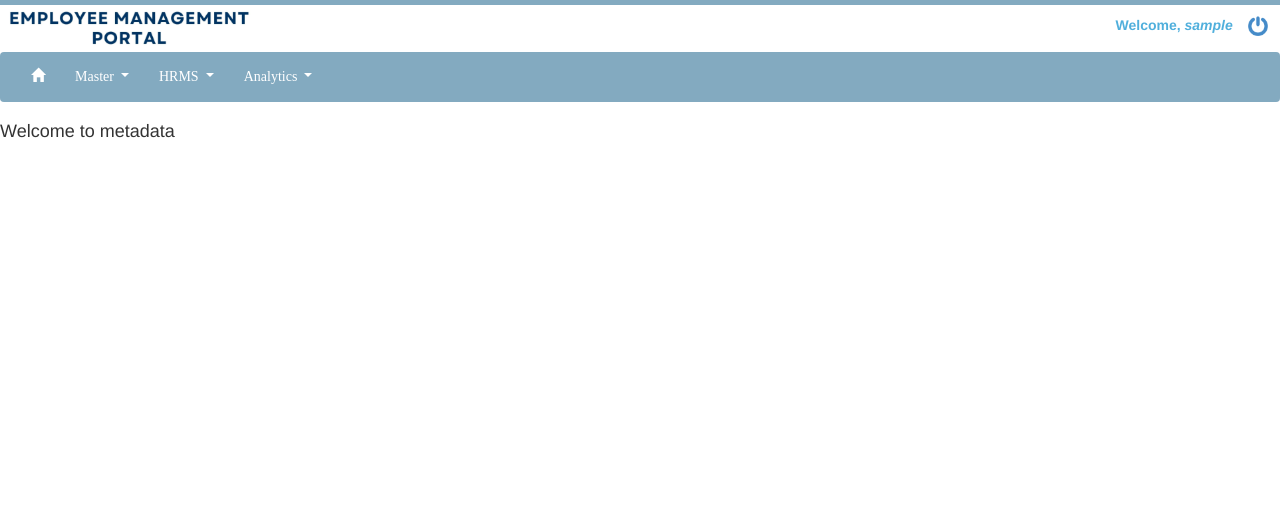
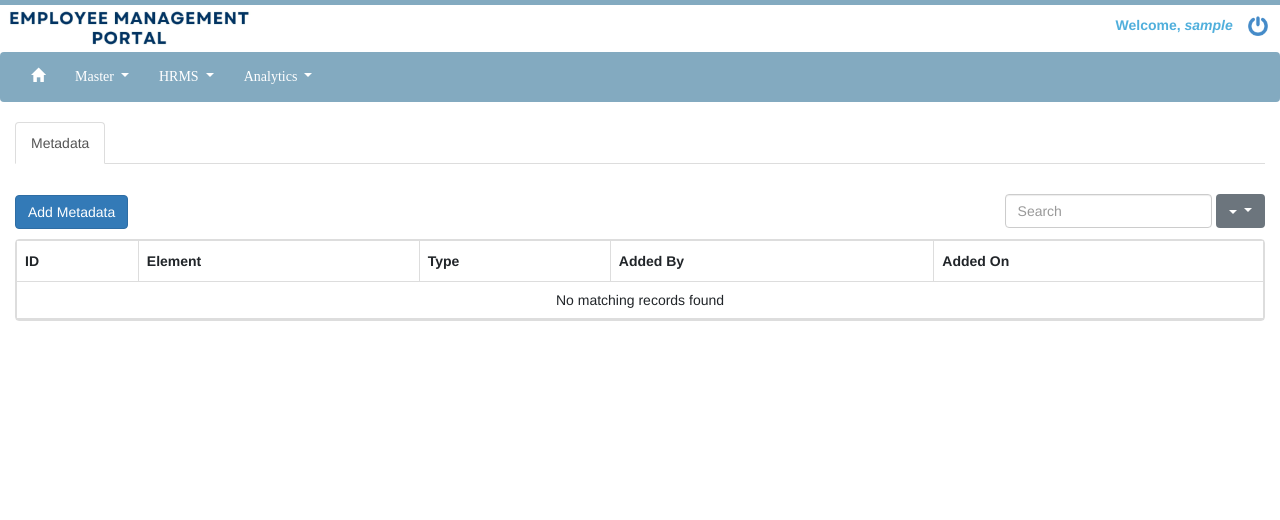
Before and after one commit to mayurkarale34/employee_management, a Flask app: template templates/metadata.html in a window 1280 px wide. Shown: the top 520 px of the page. Run offline with Flask 3, Linux system fonts and the light colour scheme; the template is opened without the code that fills it: most values are stand-ins (such as "Sample title", 1, 10 or a date in 2020); some libraries are stand-ins or nearby versions.

Commit message:
metadata changes

```diff
--- a/templates/header.html
+++ b/templates/header.html
@@ -35,7 +35,7 @@
             Master
         </a>
         <div class="dropdown-menu" aria-labelledby="navbarDropdown1">
-            <a class="dropdown-item" href="#">Metadata</a>
+            <a class="dropdown-item" href="#" id="manage_metadata">Metadata</a>
             <a class="dropdown-item" href="#">M2</a>
             <a class="dropdown-item" href="#">M3</a>
         </div>
@@ -46,8 +46,9 @@
         </a>
         <div class="dropdown-menu" aria-labelledby="navbarDropdown2">
             <a class="dropdown-item" href="#" id="manage_employee">Employee Management</a>
-            <a class="dropdown-item" href="#">H2</a>
-            <a class="dropdown-item" href="#">H3</a>
+            <a class="dropdown-item" href="#">Overall Leave Master</a>
+            <a class="dropdown-item" href="#">Leave Management</a>
+            <a class="dropdown-item" href="#">Attendance Management</a>
         </div>
         </li>
         <li class="nav-item dropdown">
@@ -55,7 +56,7 @@
             Analytics
         </a>
         <div class="dropdown-menu" aria-labelledby="navbarDropdown3">
-            <a class="dropdown-item" href="#">Reports</a>
+            <a class="dropdown-item" href="#" id="manage_reports">Reports</a>
             <a class="dropdown-item" href="#">A2</a>
             <a class="dropdown-item" href="#">A3</a>
         </div>
@@ -63,3 +64,18 @@
     </ul>
     </div>
 </nav>
+
+<script>
+    $('#manage_metadata').click(function(){
+       window.location.href = '/manage_metadata';
+   });
+
+   $('#manage_employee').click(function(){
+       window.location.href = '/manage_employee';
+   });
+
+   $('#manage_reports').click(function(){
+       window.location.href = '/manage_reports';
+   });
+
+ </script>
--- a/templates/metadata.html
+++ b/templates/metadata.html
@@ -1,18 +1,103 @@
 <!DOCTYPE html>
 <html lang="en">
 <head>
+    <meta charset="UTF-8">
+    <meta name="viewport" content="width=device-width, initial-scale=1.0">
     <title>metadata</title>
     <link rel="stylesheet" href="https://stackpath.bootstrapcdn.com/bootstrap/4.5.2/css/bootstrap.min.css">
     <link rel="stylesheet" href="https://maxcdn.bootstrapcdn.com/bootstrap/3.4.0/css/bootstrap.min.css">
+    <link rel="stylesheet" href="/static/css/bootstrap-table.css">
+    <link rel="stylesheet" href="/static/css/bootstrap-table.min.css">
     <script src="https://ajax.googleapis.com/ajax/libs/jquery/3.7.1/jquery.min.js"></script>
     <script src="https://maxcdn.bootstrapcdn.com/bootstrap/3.4.0/js/bootstrap.min.js"></script>
     <script src="https://code.jquery.com/jquery-3.5.1.slim.min.js"></script>
-    <script src="https://cdn.jsdelivr.net/npm/@popperjs/core@2.5.4/dist/umd/popper.min.js"></script>
     <script src="https://stackpath.bootstrapcdn.com/bootstrap/4.5.2/js/bootstrap.min.js"></script>
+    <script src="/static/js/tableExport.js"></script>
+    <script type="text/javascript" src="/static/js/bootstrap_table.js"></script>
 </head>
 <body>
     {% include 'header.html' %}
-    <h4>Welcome to metadata</h4>
+    <div class="container-fluid">
+        <div>
+            <ul class="nav nav-tabs">
+                <li class="active"><a data-toggle="tab" href="#manage_metadata">Metadata</a></li>
+
+            </ul>
+        </div>
+        <br>
+        <div>
+            <div id="toolbar">
+                <button class="btn btn-primary" data-toggle="modal" data-target="#add_metadata_modal">Add Metadata</button>
+            </div>
+            <table class="table"
+                data-toggle="table"
+                data-search="true"
+                data-toolbar="#toolbar"
+                data-show-columns="true"
+                data-url="/retrive_user_details"
+            >
+                <thead>
+                    <tr>
+                        <th data-field="id">ID</th>
+                        <th data-field="element">Element</th>
+                        <th data-field="type">Type</th>
+                        <th data-field="added_by">Added By</th>
+                        <th data-field="added_on">Added On</th>
+                    </tr>
+                </thead>
+            </table>
+        </div>
+
+    </div>
+    <div class="modal fade" id="add_metadata_modal">
+        <div class="modal-dialog">
+            <div class="modal-content">
+                <form action="/add_metadata" method="POST">
+                    <div class="modal-header">
+                        <h3 class="modal-title">Add Metadata</h3>
+                    </div>
+
+                    <div class="modal-body">
+                        <div class="form-group">
+                            <div class="row">
+                                <div class="col-md-2 control-label">
+                                    <label for="type">Type</label>
+                                </div>
+                                <div class="col-md-10">
+                                    <div class="input-group">
+                                        <select class="form-control" name="type" id="type">
+                                            <option value="">Plese Select Type</option>
+                                            <option value="City">City</option>
+                                        </select>
+                                    </div>
+                                </div>
+
+                            </div>
+
+                            <br>
+
+                            <div class="row">
+                                <div class="col-md-2 control-label">
+                                    <label for="element">Element</label>
+                                </div>
+                                <div class="col-md-10">
+                                    <div class="input-group">
+                                        <input type="text" id="element" name="element" class="form-control">
+                                    </div>
+                                </div>
+
+                            </div>
+                        </div>
+                    </div>
+
+                    <div class="modal-footer">
+                        <button type="button" class="btn btn-default" data-dismiss="modal">Close</button>
+                        <button type="submit" class="btn btn-primary">Submit</button>
+                    </div>
+                </form>
+            </div>
+        </div>
+    </div>
     {% include 'footer.html' %}
 </body>
 </html>
```
Also changed, not shown: modules/index.py (+4 -4 lines), templates/home.html (+0 -13 lines).
